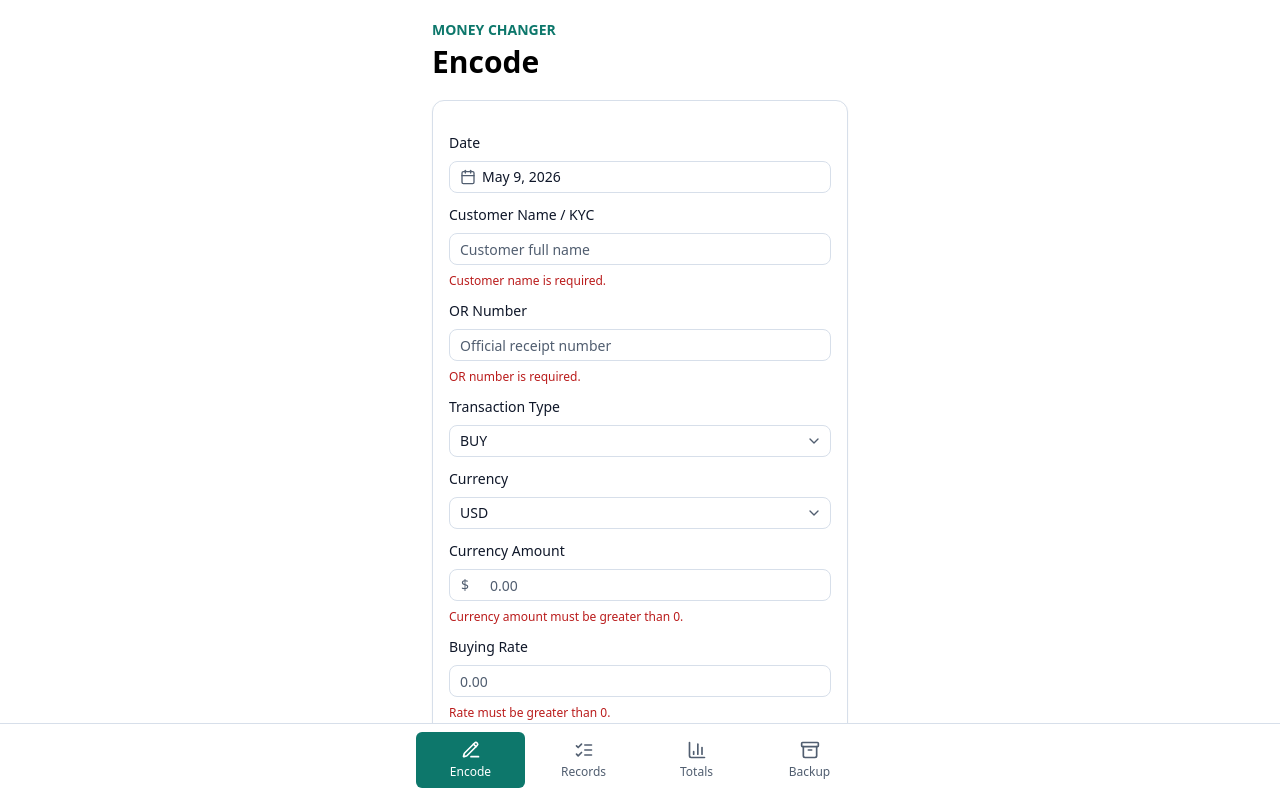
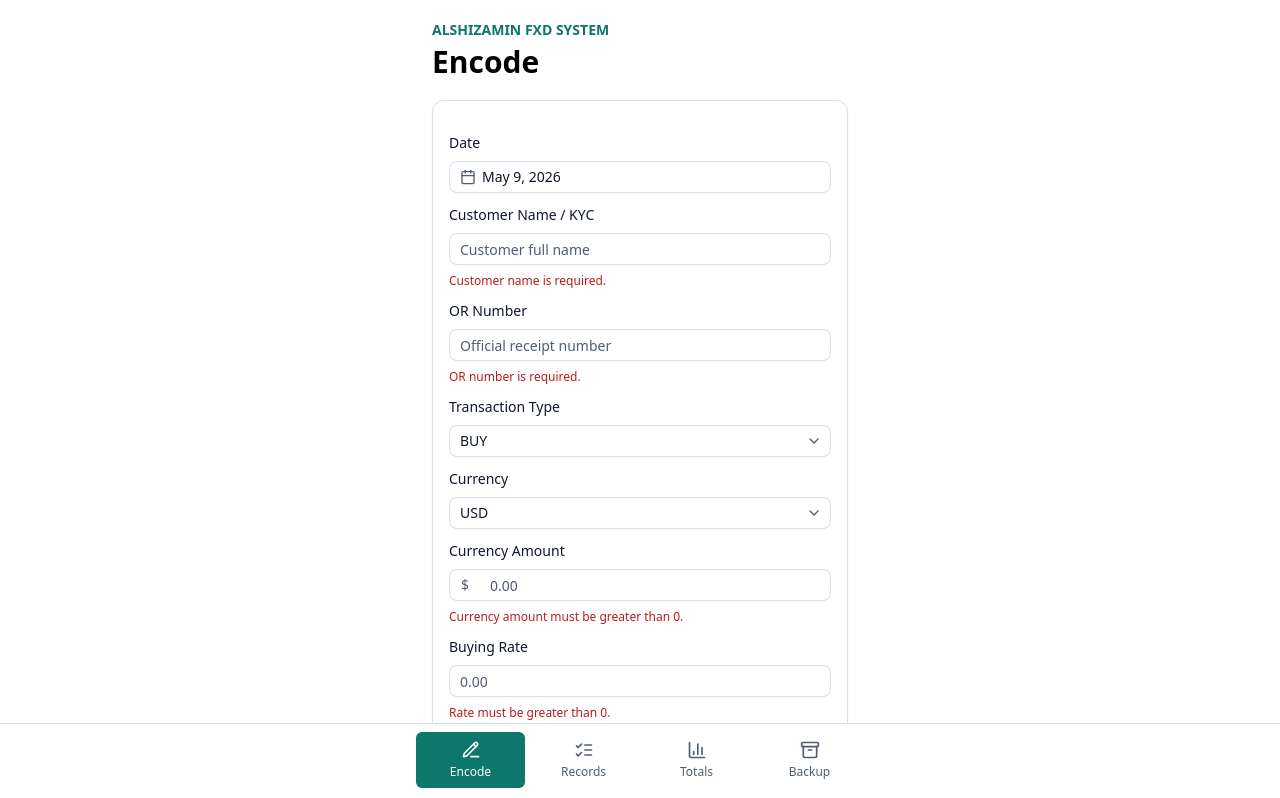
Before and after one commit to princeoncada/money-changer-pwa, a Next.js app: page / in a window 1280 px wide. Shown: the top 798 px of the page. Built offline with nearby package versions, Linux system fonts and the light colour scheme.

Commit message:
feat(metadata): update header title for branding consistency

```diff
--- a/src/app/page.tsx
+++ b/src/app/page.tsx
@@ -48,7 +48,7 @@
     <main className="min-h-screen bg-background pb-[calc(6rem+env(safe-area-inset-bottom))] text-foreground">
       <div className="mx-auto max-w-md px-4 pb-6 pt-[calc(env(safe-area-inset-top)+20px)]">
         <header className="mb-5">
-          <p className="text-sm font-semibold uppercase tracking-normal text-primary">Money Changer</p>
+          <p className="text-sm font-semibold uppercase tracking-normal text-primary">Alshizamin FXD System</p>
           <h1 className="mt-1 text-3xl font-bold tracking-normal">{titles[activeTab]}</h1>
         </header>
 
```
